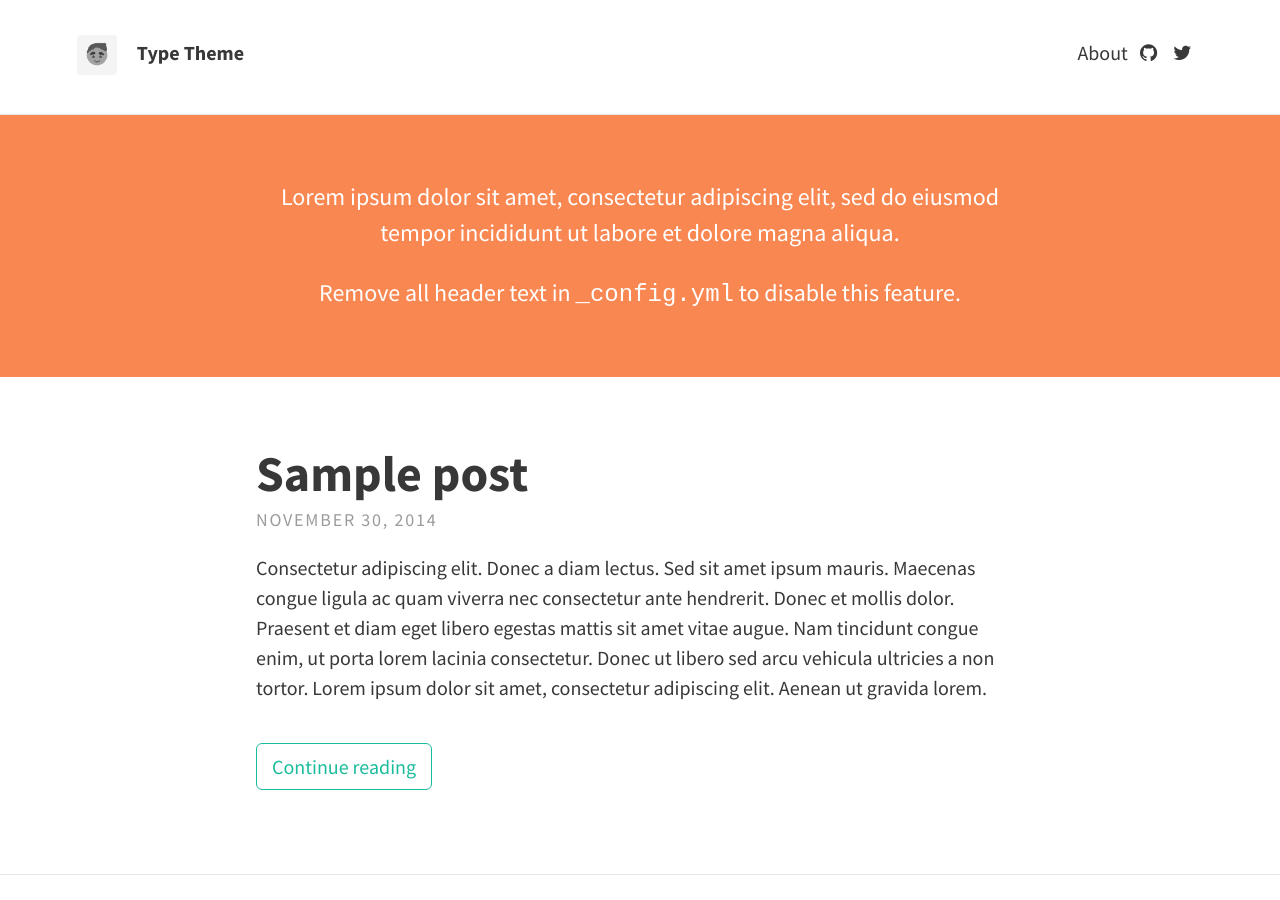
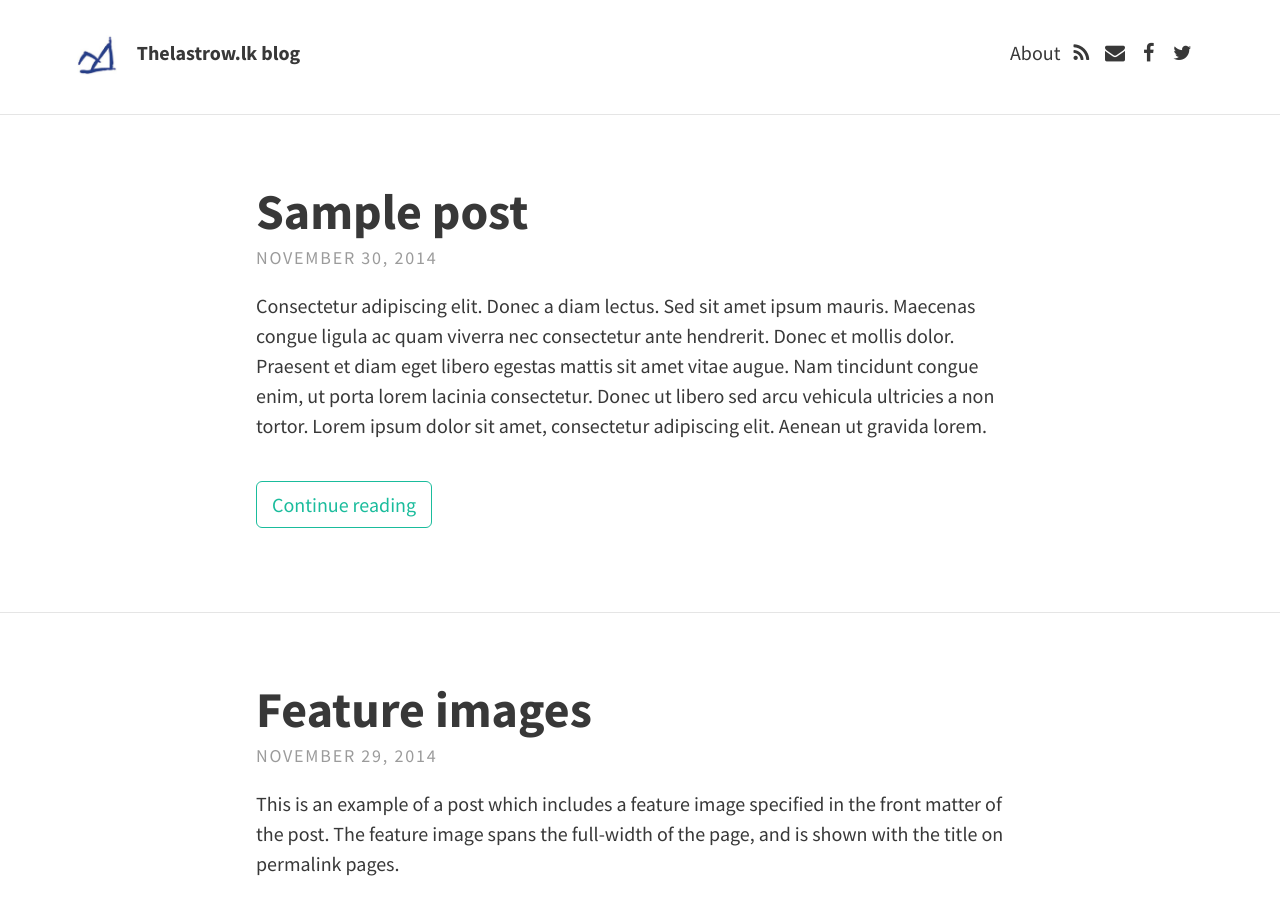
Before and after one commit to thelastrow/thelastrow.github.io, a Jekyll site: the page built from index.html, in a window 1280 px wide and 900 px high. Built offline with Jekyll 4.4.1, drawn with Linux system fonts in a browser that asks for light colours; nearby versions of some CDN libraries; the list of posts is cut into pages by our own code; some of the changed text lies outside the part shown.

Commit message:
initial changes
initial changes

```diff
--- a/_config.yml
+++ b/_config.yml
@@ -1,33 +1,30 @@
 # SITE CONFIGURATION
 baseurl: "" # the subpath of your site, e.g. /blog/
-url: "http://example.com" # the base hostname & protocol for your site
+url: "http://blog.thelastrow.lk" # the base hostname & protocol for your site
 
 # THEME-SPECIFIC CONFIGURATION
 theme:
   # Meta
-  title: Type Theme
-  avatar: avatar.png
+  title: Thelastrow.lk blog
+  avatar: tlr_logo.jpg
   gravatar: # Email MD5 hash
-  description: "A website with blog posts and pages" # used by search engines
+  description: "Official blog of thelastrow.lk" # used by search engines
 
   # Header and footer text
-  header_text: >
-     <p>Lorem ipsum dolor sit amet, consectetur adipiscing elit, sed do eiusmod tempor incididunt ut labore et dolore magna aliqua.</p>
-
-     <p>Remove all header text in <code>_config.yml</code> to disable this feature.</p>
+  header_text:
   header_text_feature_image:
   footer_text: >
-   Powered by <a href="http://jekyllrb.com">Jekyll</a> with <a href="https://rohanchandra.github.io/project/type/">Type Theme</a>
+   <a href="https://www.thelastrow.lk">www.thelastrow.lk</a>
 
   # Icons
-  rss: false
-  email_address: # Full email address, e.g. "sam@example.com"
+  rss: true
+  email_address: "admin@thelastrow.lk"
   behance:
   bitbucket:
   dribbble:
-  facebook:
+  facebook: "https://www.facebook.com/thelastrow"
   flickr:
-  github: "rohanchandra/type-theme"
+  github:
   google_plus:
   instagram:
   linkedin:  # Full URL
@@ -37,14 +34,14 @@ theme:
   stack_exchange:  # Full URL
   steam:
   tumblr:
-  twitter: "twitter"
+  twitter: "thelastrow"
   wordpress:
   youtube:
 
   # Scripts
   google_analytics: # Tracking ID, e.g. "UA-000000-01"
   disqus_shortname:
-  katex: true # Enable if using math markup
+  katex: false # Enable if using math markup
 
   # Localization strings
   str_follow_on: "Follow on"
@@ -59,11 +56,11 @@ theme:
   google_fonts: "Source+Sans+Pro:400,700,700italic,400italic"
 
   # Post navigation
-  post_navigation: false
+  post_navigation: true
 
 # PAGINATION
-paginate: 5
-paginate_path: "blog/page:num"
+paginate: 10
+paginate_path: "page:num"
 
 # BUILD SETTINGS
 markdown: kramdown
--- a/_includes/head.html
+++ b/_includes/head.html
@@ -9,7 +9,7 @@
 	<link rel="stylesheet" href="{{ "/css/main.css" | prepend: site.baseurl }}">
 
 	<!--Favicon-->
-	<link rel="shortcut icon" href="{{ "/favicon.ico" | prepend: site.baseurl }}" type="image/x-icon">
+	<link rel="shortcut icon" href="{{ "/favicon.png" | prepend: site.baseurl }}" type="image/x-icon">
 
 	<!-- Canonical -->
 	<link rel="canonical" href="{{ page.url | replace:'index.html','' | prepend: site.baseurl | prepend: site.url }}">
```
Also changed, not shown: 404.md (+1 -1 lines), README.md, favicon.png (added), img/tlr_logo.jpg (added), 1 other file.
